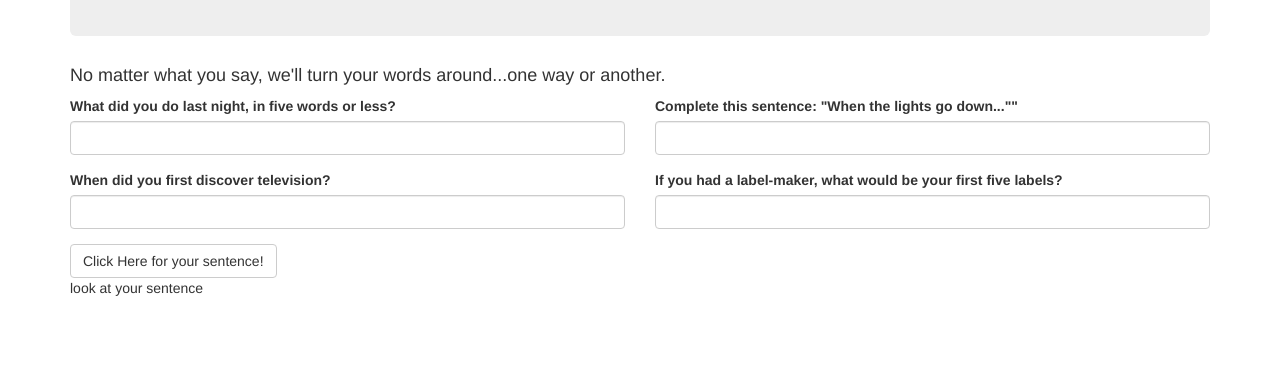
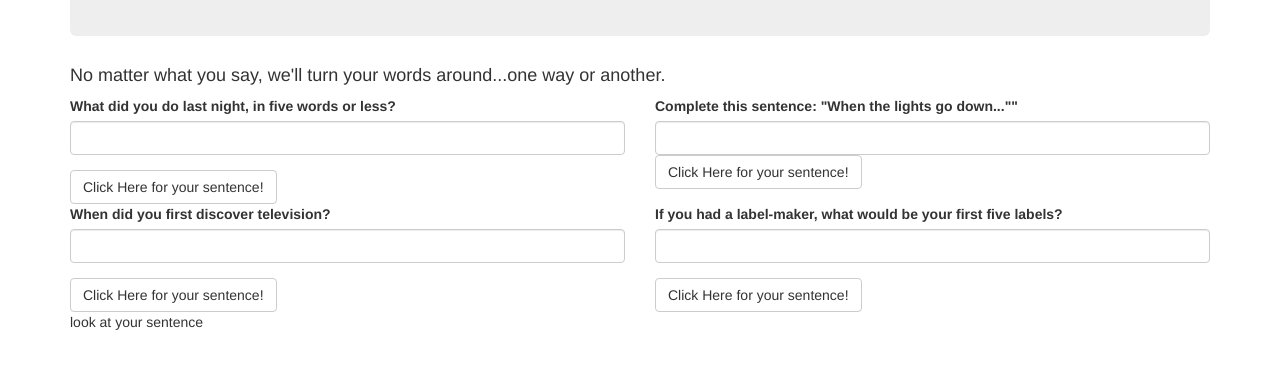
Before and after one commit to maxobaxo/sentence, a plain HTML site: page index.html in a window 1280 px wide. Shown: the part 123-492 px from the top of the page. Drawn offline with Linux system fonts and the light colour scheme.

Commit message:
add submit buttons for each input

```diff
--- a/index.html
+++ b/index.html
@@ -21,11 +21,13 @@
               <label for="last-night">What did you do last night, in five words or less?</label>
               <input id="last-night" class="form-control" type="text">
             </div>
+            <button type="submit" class="btn btn-default" id="lastnight-btn">Click Here for your sentence!</button>
           </div>
           <div class="col-md-6">
             <div class="form-group">
               <label for="lights">Complete this sentence: "When the lights go down...""</label>
               <input id="lights" class="form-control" type="text">
+              <button type="submit" class="btn btn-default" id="lights-btn">Click Here for your sentence!</button>
             </div>
           </div>
         </div>
@@ -35,15 +37,16 @@
               <label for="tv">When did you first discover television?</label>
               <input id="tv" class="form-control" type="text">
             </div>
+            <button type="submit" class="btn btn-default" id="tv-btn">Click Here for your sentence!</button>
           </div>
           <div class="col-md-6">
             <div class="form-group">
               <label for="labels">If you had a label-maker, what would be your first five labels?</label>
               <input id="labels" class="form-control" type="text">
             </div>
+            <button type="submit" class="btn btn-default" id="labels-btn">Click Here for your sentence!</button>
           </div>
         </div>
-        <button type="submit" class="btn btn-default">Click Here for your sentence!</button>
       </form>
 
       <div class="list">
```
